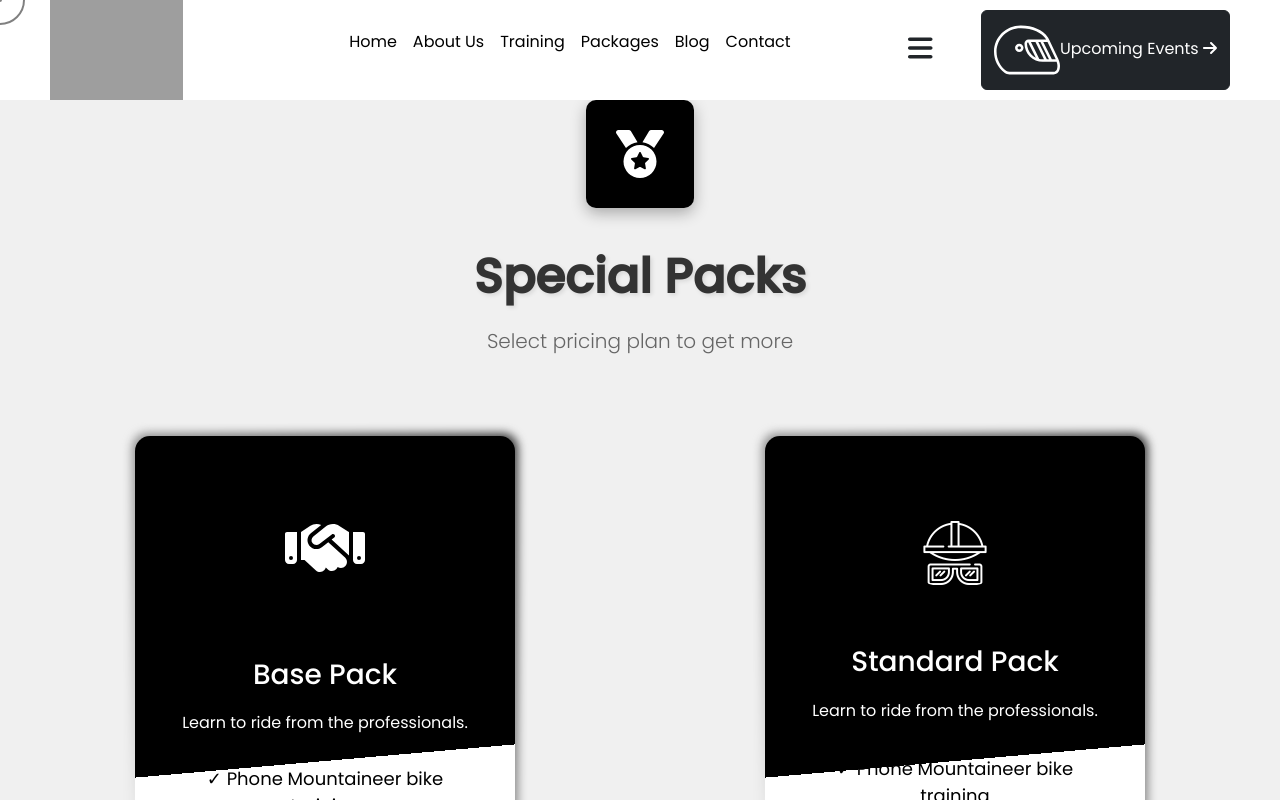
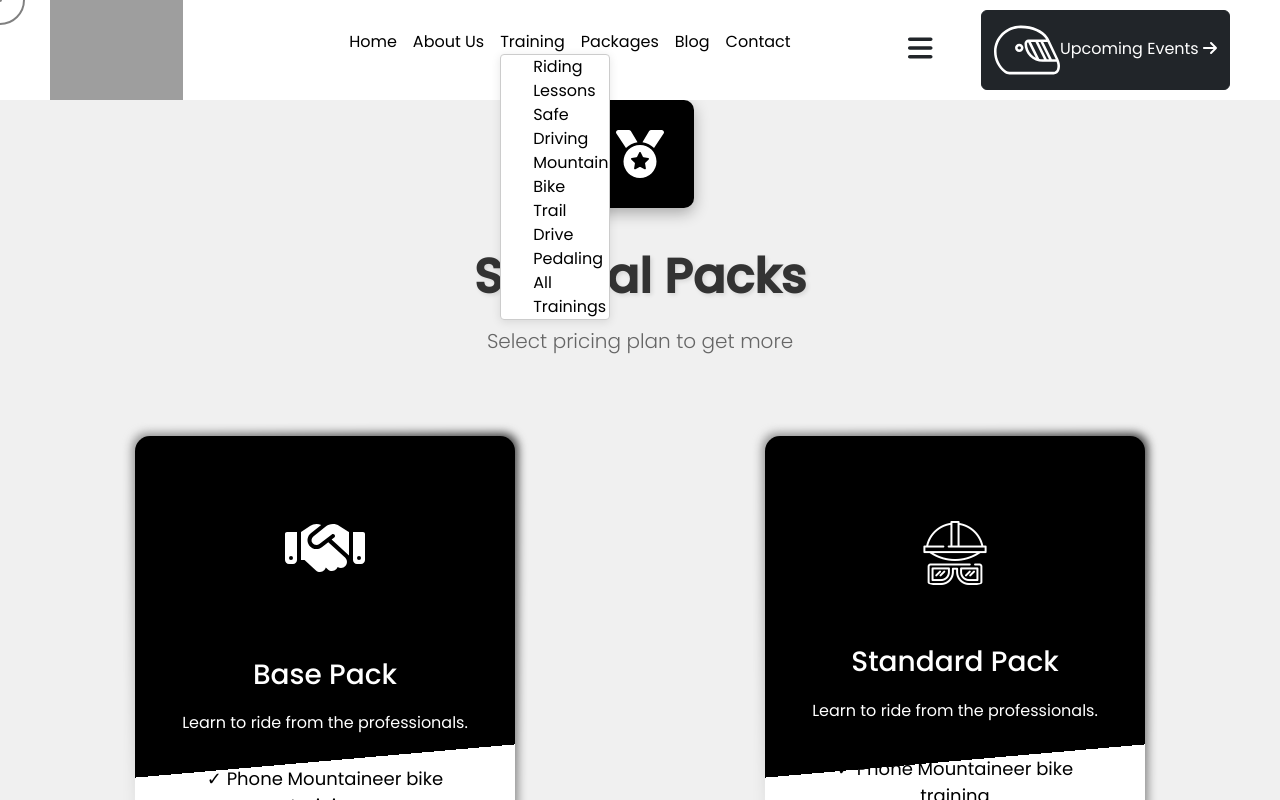
Before and after one commit to AlessioMartella7/proj-html-vuejs, a Vue app: page / in a window 1280 px wide. Both pictures are taken after a click on the link "Training". Shown: the top 800 px of the page. Built offline with nearby package versions, Linux system fonts and the light colour scheme; grey boxes are pictures that could not be loaded.

Commit message:
addded hover menu displayed in ''trainings'' session, to be styled

```diff
--- a/src/components/AppHeader.vue
+++ b/src/components/AppHeader.vue
@@ -23,6 +23,7 @@ export default {
             { text: 'Pedaling', link: '#' },
             { text: 'All Trainings', link: '#' }
           ],
+          isHoverMenuVisible : false
         },
         { text: 'Packages', link: '#' },
         { text: 'Blog', link: '#' },
@@ -30,7 +31,8 @@ export default {
       ],
       isSidebarDisplayed: false,
       sidebarAnimation: '',
-      iconAnimation: ''
+      iconAnimation: '',
+      showHoverMenu: false
     }
   },
   methods: {
@@ -53,7 +55,10 @@ export default {
       if (!event.target.closest('.sidebar') && !event.target.closest('a[href="#"]')) {
         this.sidebarToggle()
       }
-    }
+    },
+    toggleHoverMenu(index, value) {
+      this.menuItems[index].isHoverMenuVisible = value;
+  }
   },
   beforeUnmount() {
     document.removeEventListener('click', this.handleOutsideClick)
@@ -66,7 +71,17 @@ export default {
     <img class="d-block" src="../assets/img-header/logo-gobike.png" alt="">
     <ul class="d-flex align-items-center">
       <li class="ms-3" v-for="(item, index) in menuItems" :key="index">
-        <a :href="item.link">{{ item.text }}</a>
+        <a :href="item.link"
+            @mouseover="toggleHoverMenu(index, true)"
+           @mouseleave="toggleHoverMenu(index, true)"
+        >{{ item.text }}</a>
+        <!-- Hover Menu -->
+        <ul v-if="item.hoverMenu" :class="['hover-menu', { show: item.isHoverMenuVisible }]"
+        @mouseleave="toggleHoverMenu(index, false)">
+          <li v-for="(hoverMenu, subIndex) in item.hoverMenu" :key="subIndex">
+            <a :href="hoverMenu.link">{{ hoverMenu.text }}</a>
+          </li>
+        </ul>
       </li>
     </ul>
     <div class="d-flex align-items-center justify-content-between gap-5">
@@ -128,6 +143,18 @@ header {
     }
   }
 }
+
+.hover-menu {
+  display: none;
+  position: absolute;
+  background-color: white;
+  border: 1px solid #ccc;
+  border-radius: 4px;
+  box-shadow: 0 2px 10px rgba(0, 0, 0, 0.1);
+}
+.hover-menu.show {
+    display: block;
+  }
 
 button {
   height: 80px;
```
